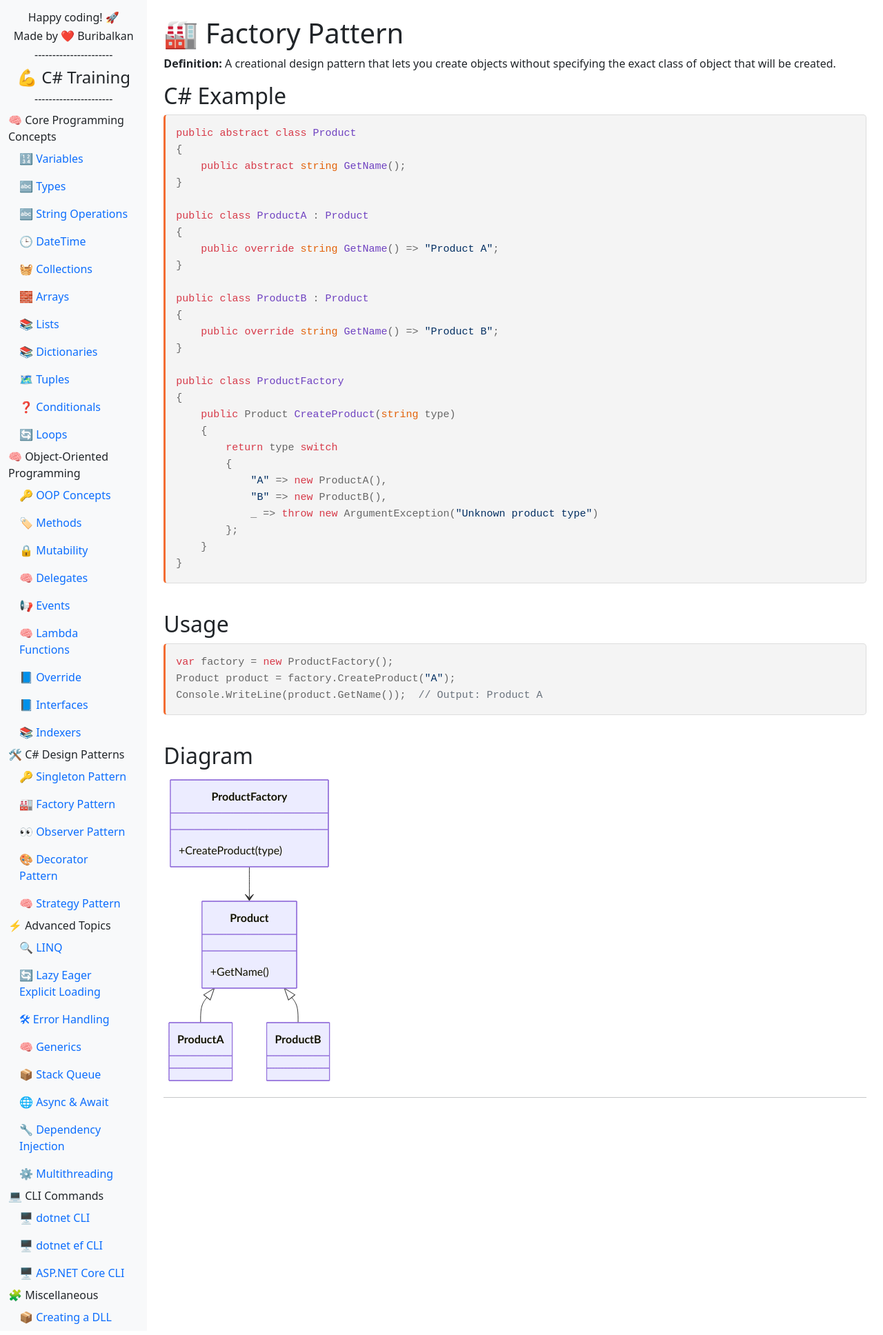
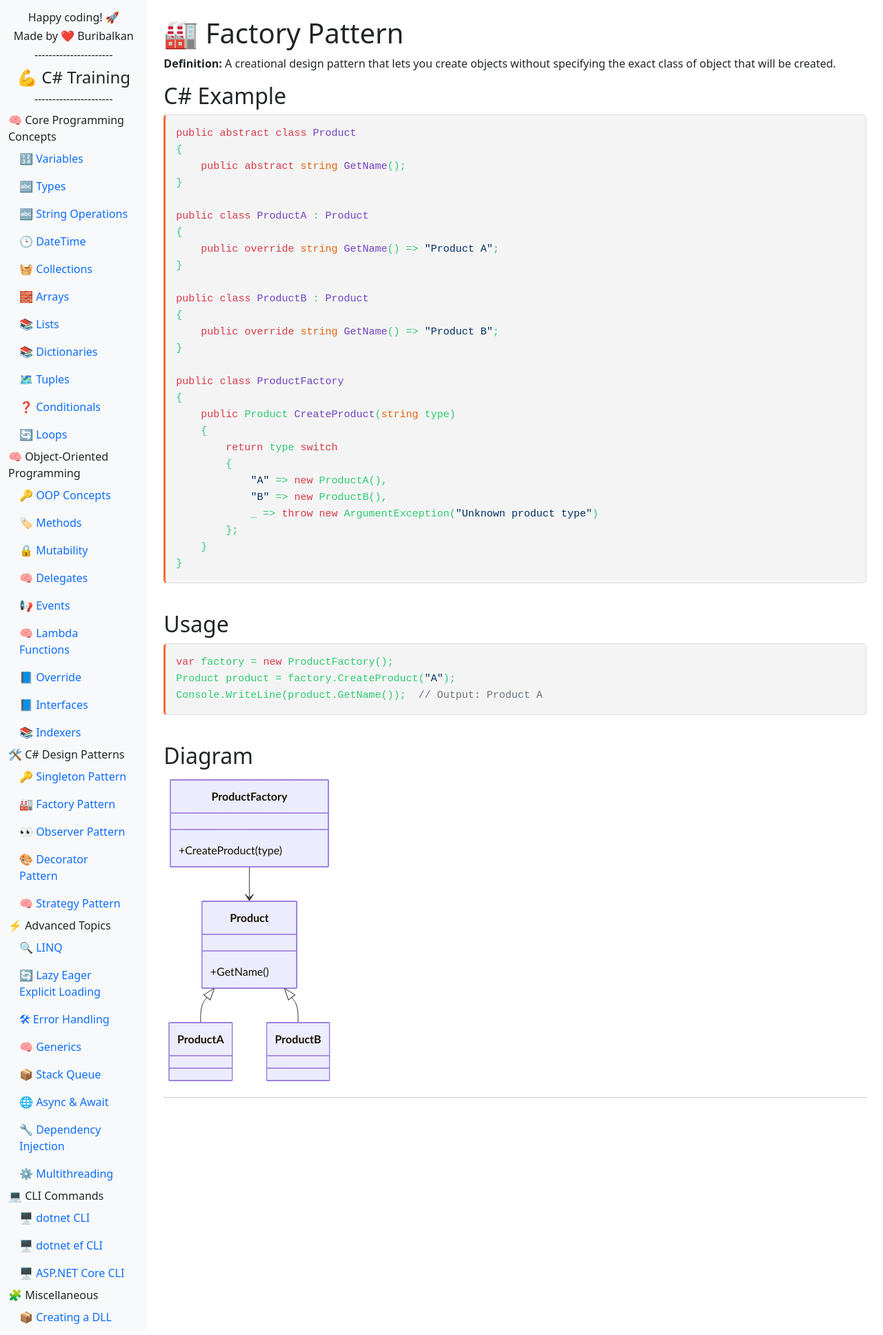
Before and after one commit to buribalkan/C-SHARP-Training, a Jekyll site: the page built from Factory-Pattern.md, in a window 1280 px wide. Shown: the whole page at 69% size. Built offline with Jekyll 4.4.1, drawn with Linux system fonts in a browser that asks for light colours; nearby versions of some CDN libraries; our own code applies the rules of GitHub Pages for plain Markdown files.

Commit message:
Update style.css

```diff
--- a/assets/style.css
+++ b/assets/style.css
@@ -14,7 +14,7 @@ body {
     background: #f4f4f4;
     border: 1px solid #ddd;
     border-left: 3px solid #f36d33;
-    color: #666;
+    color: #2ecc71;
     page-break-inside: avoid;
     font-family: monospace;
     font-size: 15px;
```
